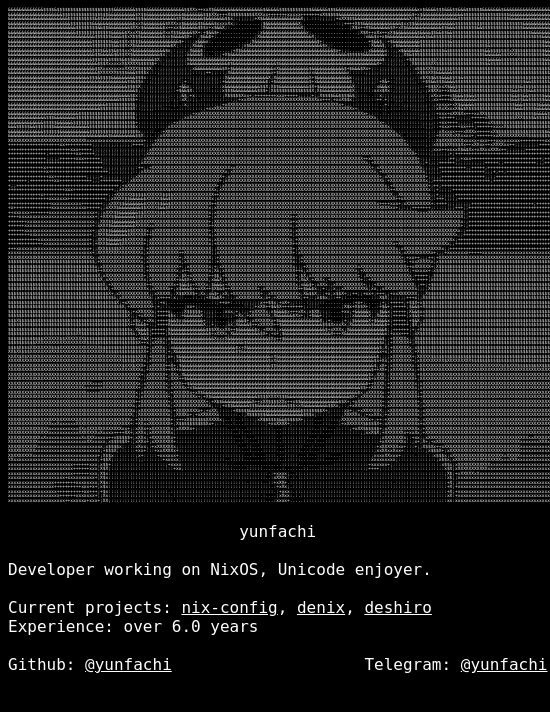
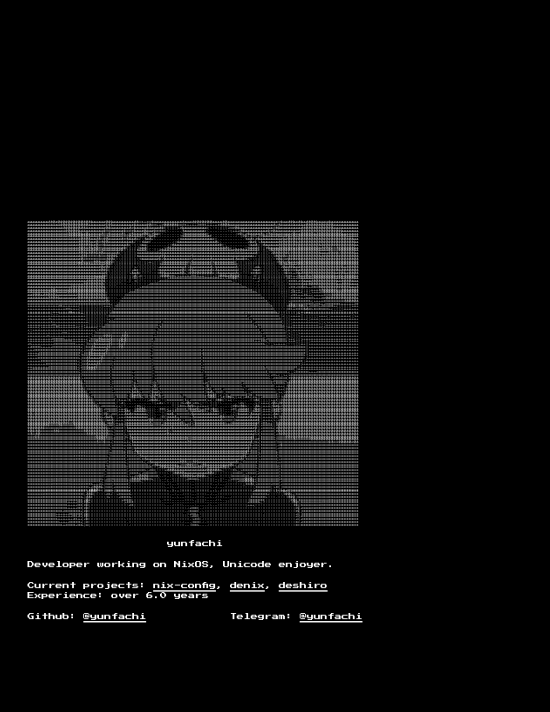
Before and after one commit to yunfachi/yunfachi.github.io, a plain HTML site: page index.html in a window 390 px wide. Shown: the whole page, 550 px wide, since content can reach past the window. Drawn offline with Linux system fonts and the light colour scheme.

Commit message:
index: add font, responsiveness and center

```diff
--- a/index.html
+++ b/index.html
@@ -1,17 +1,50 @@
-<!DOCTYPE html><html><head><meta charset="utf-8"><title>yunfachi.txt</title><style>
+<!DOCTYPE html><html><head>
+<meta name="viewport" content="width=device-width, initial-scale=1.0">
+<meta charset="utf-8">
+<title>yunfachi.txt</title>
+<link rel="preconnect" href="https://fonts.googleapis.com">
+<link rel="preconnect" href="https://fonts.gstatic.com" crossorigin>
+<link href="https://fonts.googleapis.com/css2?family=Press+Start+2P&display=swap" rel="stylesheet">
+<style>
 body {
+    all: unset;
     background-color: black;
     color: white;
     white-space: pre;
-    font-family: mono;
+    top: 50%;
+    left: 50%;
+    position: absolute;
+    translate: -50% -50%;
+    line-height: 1.92vmin;
+    font-family: "Press Start 2P", system-ui;
+    font-weight: 400;
+    font-style: normal;
+    transform-origin: center center;
 }
+@media (max-width: calc(100vh)) {
+  body {
+    transform: scale(1.2);
+  }
+}
+@media (max-width: calc(90vh)) {
+  body {
+    transform: scale(1.4);
+  }
+}
+
 ::selection {
     background-color: white;
     color: black;
 }
 art {
-    font-size: 4.5px;
-    line-height: 4.5px;
+    font-family: monospace, monospace;
+    font-size: 0.51vmin;
+    line-height: 0.51vmin;
+    display: block;
+}
+text {
+    font-size: 1.28vmin;
+    line-height: 1.92vmin;
     display: block;
 }
 a {
@@ -129,12 +162,12 @@ xxxxxxxxxxxxxxxxx++++++++++xxx+x+;x$x:::::::::::::::::::::::::::::::::::::::::::
 xxxxxxxxxxxxxxxxxx++++++++++xx+++;+$x::::::::::::::::::::::.::::::::::::::::::::::::::::::::::::::.:+xxx:.::::::::::::::::::::::::::::::::::::::::::::::::::::::::+X;+xxxxxxxxxxxxxxxxxxxxxxxxxxxxxxxxxx
 xxxxxxxxxxxxxxxxxxx++++++xxxxxxx+;;Xx:::::::::::::::::::::::.::::::::::::::::::::::::::::::::.:....;xXxx:.:.::::::::::::::::::::::::::::::.:::::::::::::::::::::::xX:+xxxxxxxxxxxxxxxxxxxxxxxxxxxxxxxxxx
 xxxxxxxxxxxxxxxxxxxxx++xxxxxx+xxx+;XX;:::::::::::::::::::::::.:::::::::::::::::::::::::::::::::...:xxxx+.....:::::::::::::::::::::::::::::::::::::::::::::::::::::xx:xxxxxxxxxxxxxxxxxxxxxxxxxxxxxxxxxxx</art>
-<text>                        yunfachi
+<text>                    yunfachi
 
 Developer working on NixOS, Unicode enjoyer.
 
 Current projects: <a target="_blank" href="https://github.com/yunfachi/nix-config">nix-config</a>, <a target="_blank" href="https://github.com/yunfachi/denix">denix</a>, <a target="_blank" href="https://github.com/deshiro">deshiro</a>
 Experience: over 6.0 years
 
-Github: <a target="_blank" href="https://github.com/yunfachi">@yunfachi</a>                    Telegram: <a target="_blank" href="https://t.me/yunfachi">@yunfachi</a>
+Github: <a target="_blank" href="https://github.com/yunfachi">@yunfachi</a>            Telegram: <a target="_blank" href="https://t.me/yunfachi">@yunfachi</a>
 </text></body></html>
```
